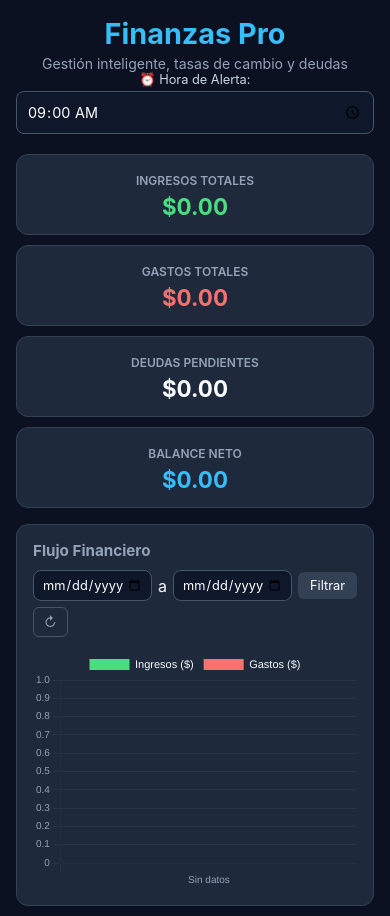
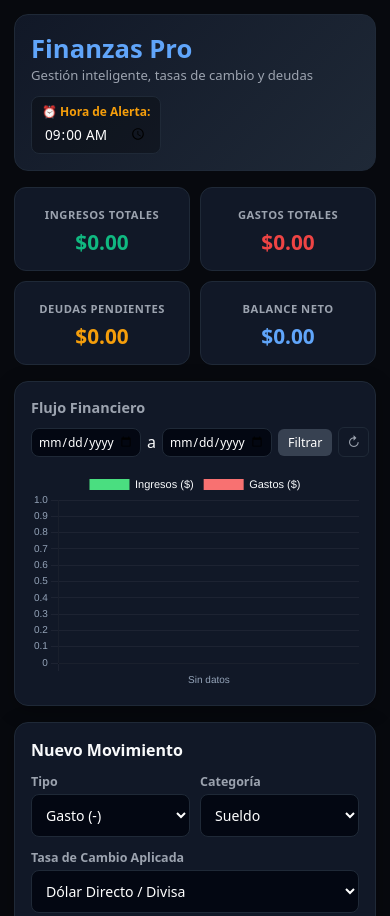
Before and after one commit to pradorodolfoj-beep/Contaduria, a plain HTML site: page index.html in a window 390 px wide. Shown: the top 916 px of the page. Drawn offline with nearby package versions, Linux system fonts and the light colour scheme.

Commit message:
Refactor styles.css for improved theming and layout
Updated CSS variables for theming and adjusted various styles for consistency and responsiveness.

```diff
--- a/styles.css
+++ b/styles.css
@@ -1,126 +1,177 @@
+:root {
+    --bg-main: #07090e;
+    --bg-card: #111827;
+    --border-color: #1f2937;
+    --accent: #3b82f6;
+    --success: #10b981;
+    --danger: #ef4444;
+    --warning: #f59e0b;
+    --text-main: #f9fafb;
+    --text-muted: #9ca3af;
+}
+
 * {
     box-sizing: border-box;
     margin: 0;
     padding: 0;
-    font-family: -apple-system, BlinkMacSystemFont, "Segoe UI", Roboto, sans-serif;
+    font-family: system-ui, -apple-system, BlinkMacSystemFont, "Segoe UI", Roboto, sans-serif;
 }
 
 body {
-    background-color: #0b1120;
-    color: #f8fafc;
+    background-color: var(--bg-main);
+    color: var(--text-main);
     min-height: 100vh;
-    padding: 16px;
+    padding: 14px;
     display: flex;
     justify-content: center;
 }
 
 .app-container {
-    max-width: 900px;
+    max-width: 950px;
     width: 100%;
 }
 
 .app-header {
-    text-align: center;
-    margin-bottom: 20px;
+    background: linear-gradient(135deg, #111827 0%, #1f2937 100%);
+    border: 1px solid var(--border-color);
+    border-radius: 14px;
+    padding: 16px;
+    margin-bottom: 16px;
+}
+
+.header-content {
+    display: flex;
+    justify-content: space-between;
+    align-items: center;
+    flex-wrap: wrap;
+    gap: 12px;
 }
 
 .app-header h1 {
-    font-size: 1.8rem;
-    color: #38bdf8;
-    margin-bottom: 4px;
+    font-size: 1.6rem;
+    color: #60a5fa;
+    font-weight: 800;
 }
 
 .app-header p {
-    color: #94a3b8;
-    font-size: 0.88rem;
+    color: var(--text-muted);
+    font-size: 0.82rem;
+}
+
+.alarm-config {
+    background: rgba(0, 0, 0, 0.3);
+    padding: 6px 10px;
+    border-radius: 8px;
+    border: 1px solid var(--border-color);
+}
+
+.alarm-config label {
+    font-size: 0.75rem;
+    color: var(--warning);
+    display: block;
+    margin-bottom: 2px;
+}
+
+.alarm-config input[type="time"] {
+    background: transparent;
+    border: none;
+    color: #fff;
+    font-size: 0.85rem;
+    padding: 2px;
 }
 
 /* Tarjetas */
 .card {
-    background: #1e293b;
-    border: 1px solid #334155;
-    border-radius: 12px;
+    background: var(--bg-card);
+    border: 1px solid var(--border-color);
+    border-radius: 14px;
     padding: 16px;
     margin-bottom: 16px;
+    box-shadow: 0 4px 20px rgba(0, 0, 0, 0.3);
 }
 
 .card-title {
     font-size: 1rem;
-    color: #f8fafc;
+    color: var(--text-main);
     margin-bottom: 12px;
+    font-weight: 700;
 }
 
-/* Métricas en Grid */
+/* Métricas (4 columnas) */
 .metrics-grid {
     display: grid;
-    grid-template-columns: repeat(3, 1fr);
+    grid-template-columns: repeat(4, 1fr);
     gap: 10px;
     margin-bottom: 16px;
 }
 
-@media (max-width: 600px) {
+@media (max-width: 768px) {
     .metrics-grid {
-        grid-template-columns: 1fr;
+        grid-template-columns: repeat(2, 1fr);
     }
 }
 
 .metric-card {
-    background: #1e293b;
-    border: 1px solid #334155;
+    background: var(--bg-card);
+    border: 1px solid var(--border-color);
     border-radius: 12px;
     padding: 14px;
     text-align: center;
 }
 
 .metric-label {
-    font-size: 0.75rem;
-    color: #94a3b8;
+    font-size: 0.7rem;
+    color: var(--text-muted);
     text-transform: uppercase;
-    font-weight: 600;
+    font-weight: 700;
+    letter-spacing: 0.5px;
 }
 
 .metric-value {
-    font-size: 1.4rem;
-    font-weight: bold;
+    font-size: 1.3rem;
+    font-weight: 800;
     margin-top: 4px;
 }
 
-.metric-card.ingreso .metric-value { color: #4ade80; }
-.metric-card.gasto .metric-value { color: #f87171; }
-.metric-card.balance .metric-value { color: #38bdf8; }
+.metric-card.ingreso .metric-value { color: var(--success); }
+.metric-card.gasto .metric-value { color: var(--danger); }
+.metric-card.deuda-card .metric-value { color: var(--warning); }
+.metric-card.balance .metric-value { color: #60a5fa; }
 
 /* Gráfica */
 .chart-header {
+    display: flex;
+    justify-content: space-between;
+    align-items: center;
+    flex-wrap: wrap;
+    gap: 10px;
     margin-bottom: 12px;
 }
 
 .chart-header h3 {
-    font-size: 0.95rem;
-    color: #94a3b8;
-    margin-bottom: 10px;
+    font-size: 0.9rem;
+    color: var(--text-muted);
 }
 
 .date-filter {
     display: flex;
     gap: 6px;
     align-items: center;
-    flex-wrap: wrap;
 }
 
 .date-filter input[type="date"] {
-    flex: 1;
-    min-width: 110px;
-    padding: 6px 8px;
-    font-size: 0.8rem;
+    padding: 4px 6px;
+    font-size: 0.75rem;
+    width: 110px;
 }
 
 .chart-wrapper {
     position: relative;
     width: 100%;
-    height: 240px;
+    height: 220px;
 }
 
-/* Formularios */
+/* Grid del Formulario */
 .main-grid {
     display: grid;
     grid-template-columns: 1fr;
@@ -140,12 +191,13 @@ body {
 label {
     display: block;
     margin-bottom: 4px;
-    font-size: 0.8rem;
-    color: #cbd5e1;
+    font-size: 0.78rem;
+    color: var(--text-muted);
+    font-weight: 600;
 }
 
 .text-alert {
-    color: #f59e0b;
+    color: var(--warning);
     font-weight: bold;
 }
 
@@ -153,56 +205,56 @@ input, select {
     width: 100%;
     padding: 10px;
     border-radius: 8px;
-    border: 1px solid #475569;
-    background-color: #0f172a;
+    border: 1px solid var(--border-color);
+    background-color: #030712;
     color: #fff;
-    font-size: 0.9rem;
+    font-size: 0.88rem;
 }
 
 input:focus, select:focus {
     outline: none;
-    border-color: #38bdf8;
+    border-color: var(--accent);
 }
 
 /* Botones */
 .btn-primary {
     width: 100%;
     padding: 12px;
-    background-color: #0284c7;
+    background: linear-gradient(135deg, #2563eb 0%, #1d4ed8 100%);
     color: white;
     border: none;
     border-radius: 8px;
     font-weight: bold;
-    font-size: 0.95rem;
+    font-size: 0.92rem;
     cursor: pointer;
 }
 
 .btn-secondary {
-    padding: 6px 12px;
-    background: #334155;
+    padding: 5px 10px;
+    background: #374151;
     color: #fff;
     border: none;
     border-radius: 6px;
-    font-size: 0.8rem;
+    font-size: 0.78rem;
     cursor: pointer;
 }
 
 .btn-ghost {
-    padding: 6px 10px;
+    padding: 5px 8px;
     background: transparent;
-    border: 1px solid #475569;
-    color: #94a3b8;
+    border: 1px solid var(--border-color);
+    color: var(--text-muted);
     border-radius: 6px;
     cursor: pointer;
 }
 
 .btn-danger {
     padding: 4px 8px;
-    background: #7f1d1d;
+    background: rgba(239, 68, 68, 0.2);
     color: #fca5a5;
-    border: none;
-    border-radius: 4px;
-    font-size: 0.75rem;
+    border: 1px solid rgba(239, 68, 68, 0.4);
+    border-radius: 6px;
+    font-size: 0.72rem;
     cursor: pointer;
 }
 
@@ -216,30 +268,41 @@ input:focus, select:focus {
 
 ul {
     list-style: none;
-    max-height: 300px;
+    max-height: 320px;
     overflow-y: auto;
 }
 
 li {
-    background-color: #0f172a;
+    background-color: #030712;
     padding: 10px 12px;
-    border-radius: 6px;
+    border-radius: 8px;
     margin-bottom: 8px;
     display: flex;
     justify-content: space-between;
     align-items: center;
-    border-left: 4px solid #334155;
+    border-left: 4px solid var(--border-color);
 }
 
-li.ingreso { border-left-color: #4ade80; }
-li.gasto { border-left-color: #f87171; }
-li.deuda { border-left-color: #f59e0b; }
+li.ingreso { border-left-color: var(--success); }
+li.gasto { border-left-color: var(--danger); }
+li.deuda { border-left-color: var(--warning); }
+
+.badge-info {
+    background: rgba(59, 130, 246, 0.15);
+    color: #60a5fa;
+    font-size: 0.68rem;
+    padding: 2px 5px;
+    border-radius: 4px;
+    display: inline-block;
+    margin-top: 3px;
+    margin-right: 4px;
+}
 
 .badge-deuda {
-    background-color: #78350f;
-    color: #fef3c7;
-    font-size: 0.7rem;
-    padding: 2px 6px;
+    background: rgba(245, 158, 11, 0.2);
+    color: #fcd34d;
+    font-size: 0.68rem;
+    padding: 2px 5px;
     border-radius: 4px;
     display: inline-block;
     margin-top: 3px;
@@ -247,17 +310,17 @@ li.deuda { border-left-color: #f59e0b; }
 
 .alert-box {
     background: rgba(245, 158, 11, 0.15);
-    border: 1px solid #f59e0b;
+    border: 1px solid var(--warning);
     color: #fef3c7;
-    padding: 10px 14px;
-    border-radius: 8px;
+    padding: 12px;
+    border-radius: 10px;
     margin-bottom: 12px;
     font-size: 0.85rem;
 }
 
 .alert-box.danger {
     background: rgba(239, 68, 68, 0.15);
-    border-color: #ef4444;
+    border-color: var(--danger);
     color: #fecaca;
 }
 
```
